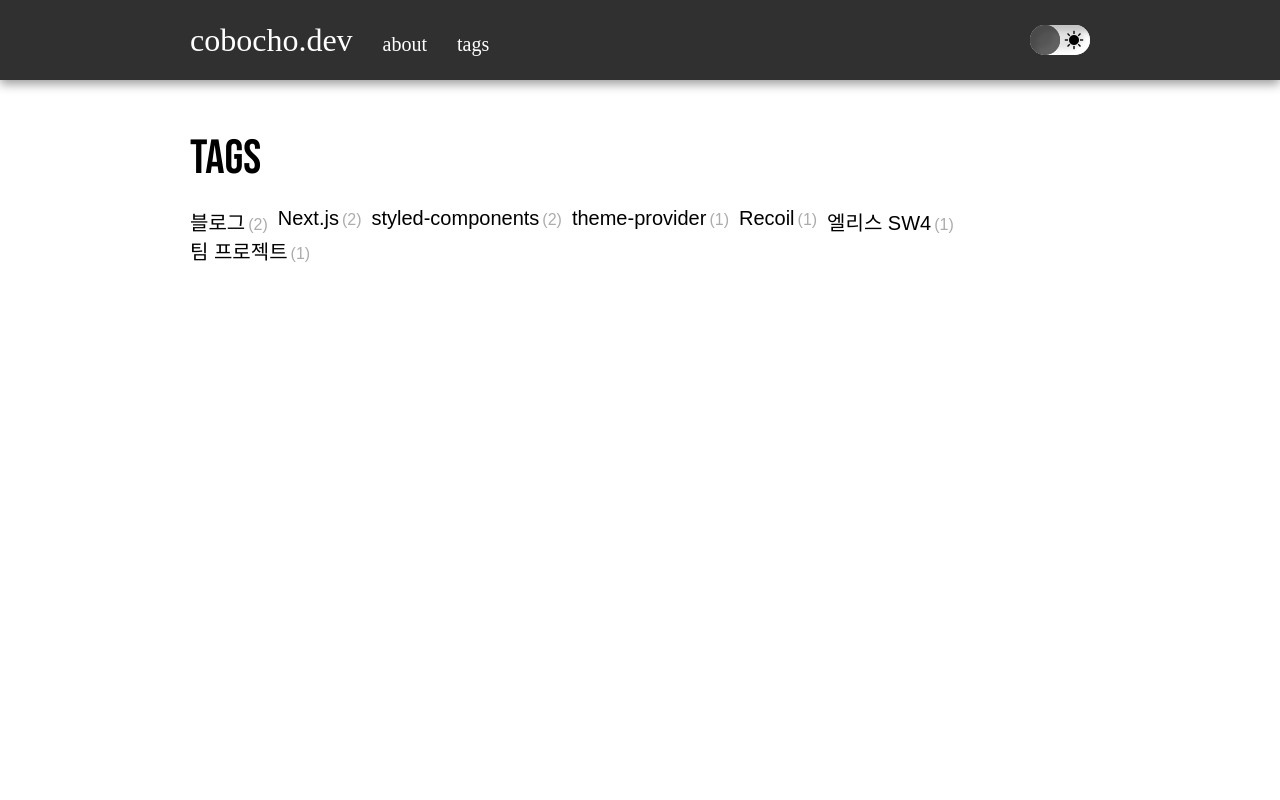
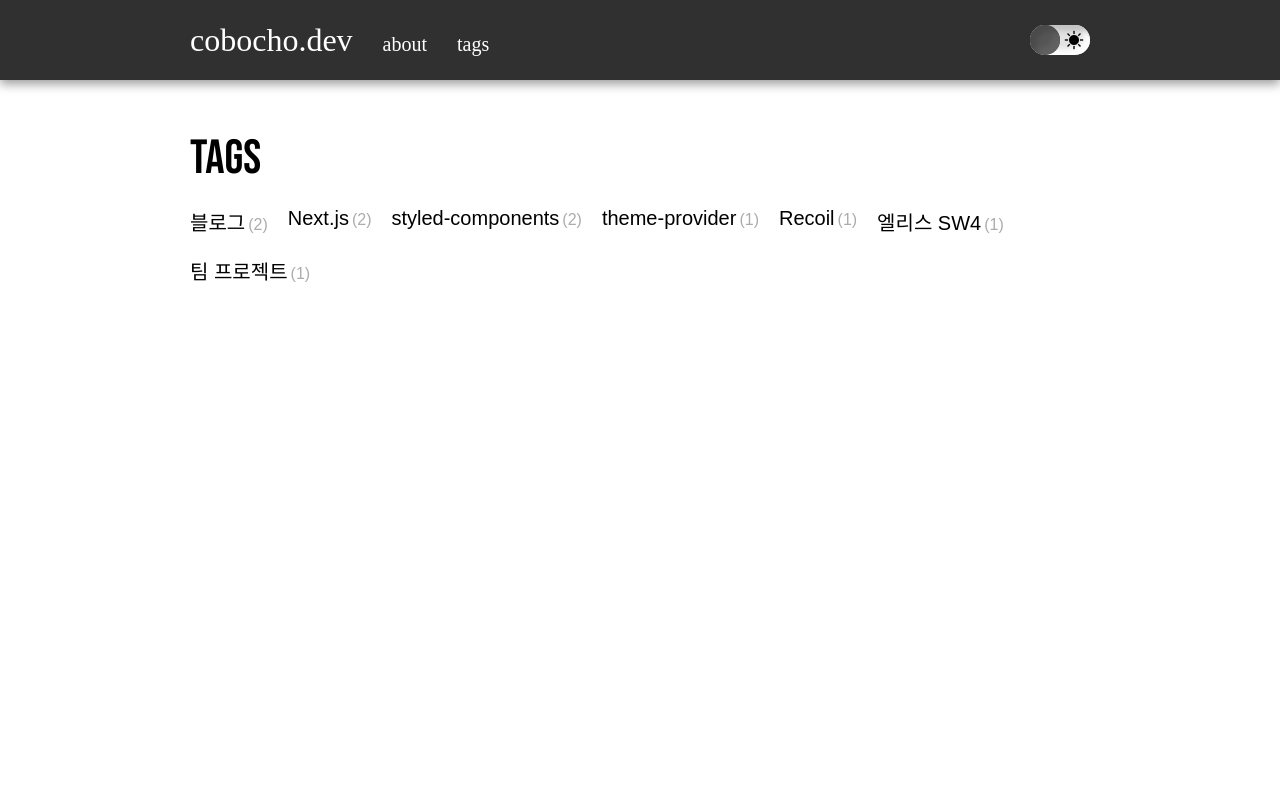
Before and after one commit to cobocho/cobocho.dev, a Next.js app: page /tags in a window 1280 px wide. Shown: the top 800 px of the page. Built offline with nearby package versions, Linux system fonts and the light colour scheme.

Commit message:
feat: 태그 페이지 태그 마진 변경

```diff
--- a/src/components/templates/TagsPage.tsx
+++ b/src/components/templates/TagsPage.tsx
@@ -26,7 +26,8 @@ const TagsPageBox = styled.div`
   }
 
   .tag {
-    margin-right: 10px;
+    margin-right: 20px;
+    margin-bottom: 20px;
     font-size: 20px;
     list-style: none;
     cursor: pointer;
```
